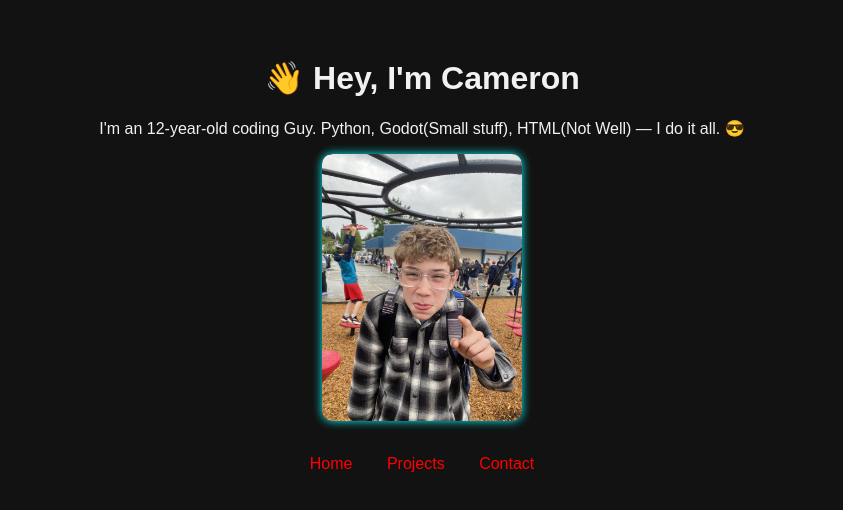
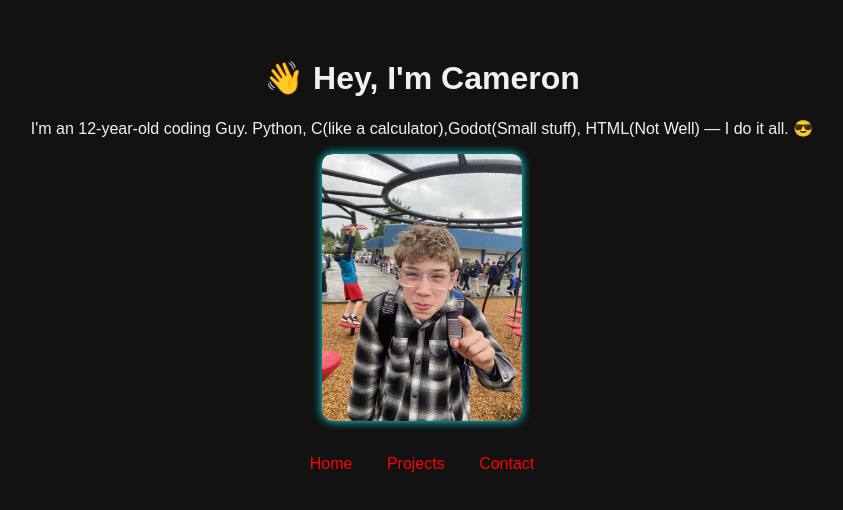
Before and after one commit to jomam23/portfolio, a plain HTML site: page data/index.html in a window 1280 px wide. Shown: the whole page, without its empty margins (218-1061 px from the left). Drawn offline with Linux system fonts and the light colour scheme.

Commit message:
Update index.html

```diff
--- a/data/index.html
+++ b/data/index.html
@@ -7,7 +7,7 @@
 <body>
   <header>
     <h1>👋 Hey, I'm Cameron</h1>
-    <p>I'm an 12-year-old coding Guy. Python, Godot(Small stuff), HTML(Not Well) — I do it all. 😎</p>
+    <p>I'm an 12-year-old coding Guy. Python, C(like a calculator),Godot(Small stuff), HTML(Not Well) — I do it all. 😎</p>
     <img src="me.jpg" alt="Your face" width="200px">
   </header>
 
```
